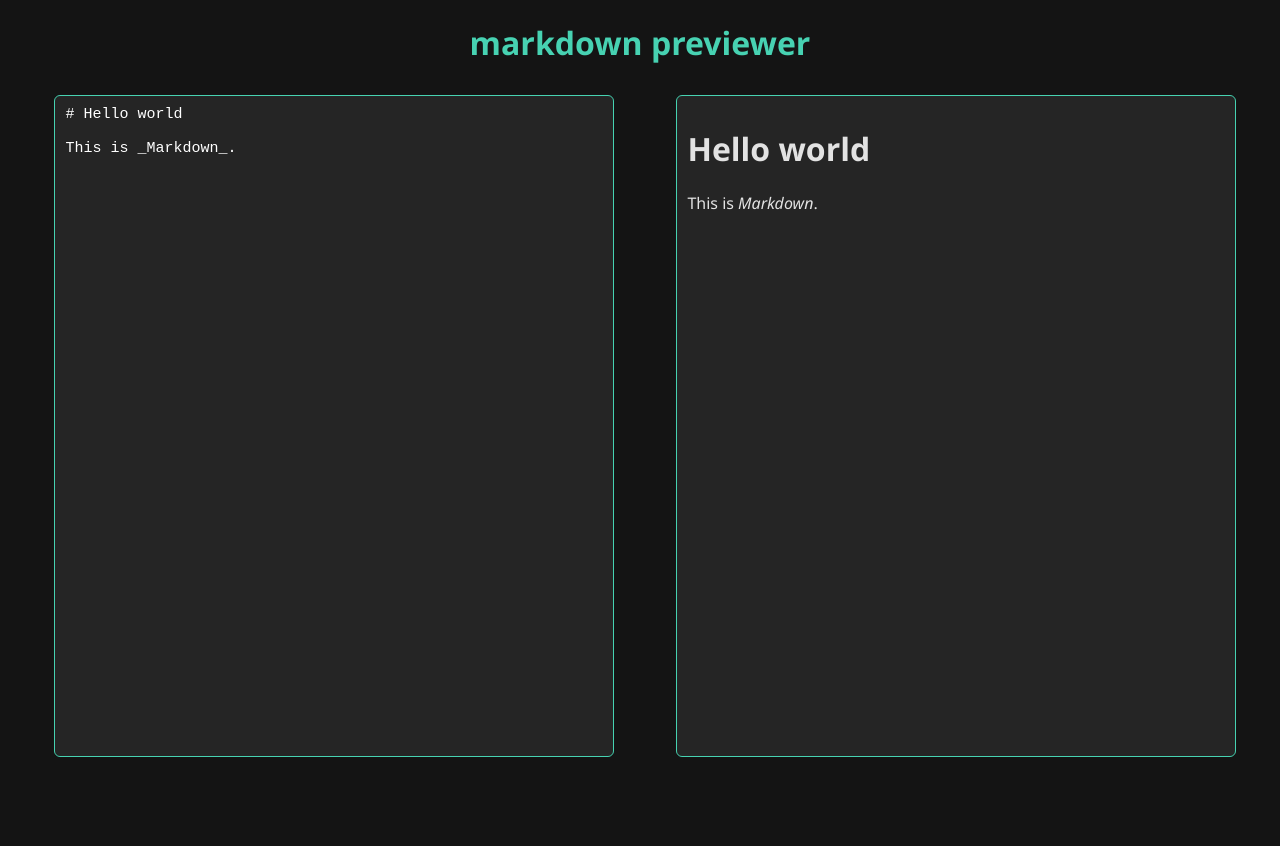
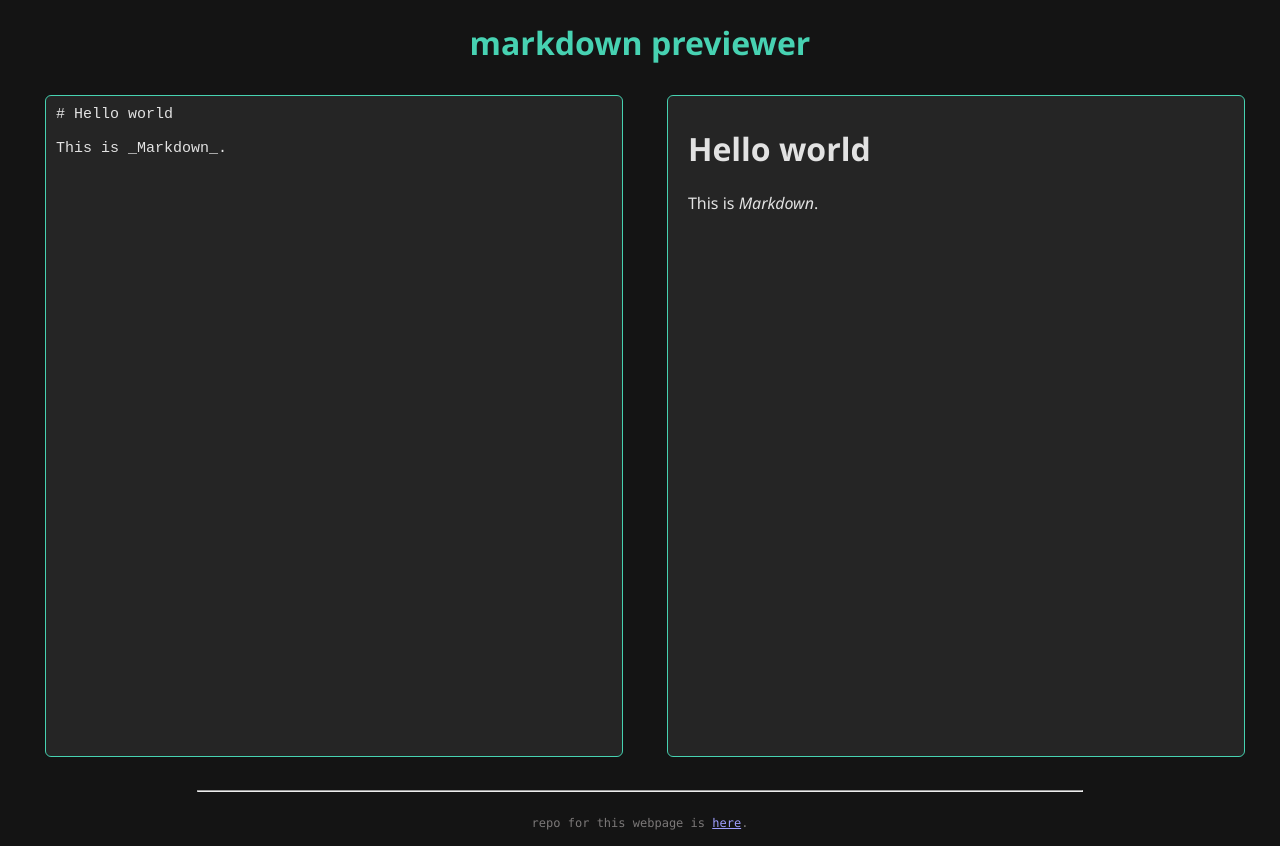
Before and after one commit to pes18fan/md-prev, a React (Vite) app: page / in a window 1280 px wide. Before the commit the page ends 800 px from the top, so only its background shows below. Built offline with nearby package versions, Linux system fonts and the light colour scheme; a web font is replaced by a local one.

Commit message:
[fixed] some ui inconsistencies

```diff
--- a/src/components/App.tsx
+++ b/src/components/App.tsx
@@ -4,6 +4,7 @@ import { marked } from "marked";
 import DOMPurify from "isomorphic-dompurify";
 
 import "../styles/App.css";
+import Footer from "./Footer";
 
 function App() {
   const [markdown, setMarkdown] = useState("# Hello world\n\nThis is _Markdown_.");
@@ -28,9 +29,12 @@ function App() {
 
         <div
           className="right-panel"
-          dangerouslySetInnerHTML={parsedMarkdown}
-        ></div>
+        >
+          <div className="parsed"
+          dangerouslySetInnerHTML={parsedMarkdown}></div>
+        </div>
       </div>
+      <Footer />
     </div>
   );
 }
--- /dev/null
+++ b/src/components/Footer.tsx
@@ -0,0 +1,14 @@
+import "../styles/Footer.css";
+
+function Footer() {
+    return (
+        <div>
+            <hr />
+            <p className="footerText">
+                repo for this webpage is <a href="https://www.github.com/pes18fan/md-prev" target="_blank">here</a>.
+            </p>
+        </div>
+    )
+}
+
+export default Footer;
--- a/src/styles/App.css
+++ b/src/styles/App.css
@@ -13,14 +13,14 @@
 
 .left-panel {
   margin: 10px auto;
-  width: 85%;
+  width: 88%;
   height: 80vh;
 }
 
 .source {
   transition: all 300ms ease;
   background-color: #282828de;
-  color: white;
+  color: #ffffffde;
   font-size: 15px;
   border: none;
   outline: 1px solid #4fefcade;
@@ -39,12 +39,17 @@
   overflow: auto;
   transition: all 300ms ease;
   background-color: #282828de;
-  width: 85%;
+  width: 88%;
   height: 80vh;
   outline: 1px solid #4fefcade;
   border-radius: 5px;
   margin: 10px auto;
   padding: 10px;
+  color: #ffffffde;
+}
+
+.parsed {
+  margin: 10px;
 }
 
 .right-panel:hover {
--- /dev/null
+++ b/src/styles/Footer.css
@@ -0,0 +1,13 @@
+hr {
+    color: #8b8888de;
+    width: 70%;
+    margin: 1.5rem auto;
+}
+
+.footerText {
+    text-align: center;
+    font-family: "JetBrains Mono", Consolas, monospace;
+    font-size: 12px;
+    color: #8b8888de;
+    margin: 1rem auto;
+}
```
